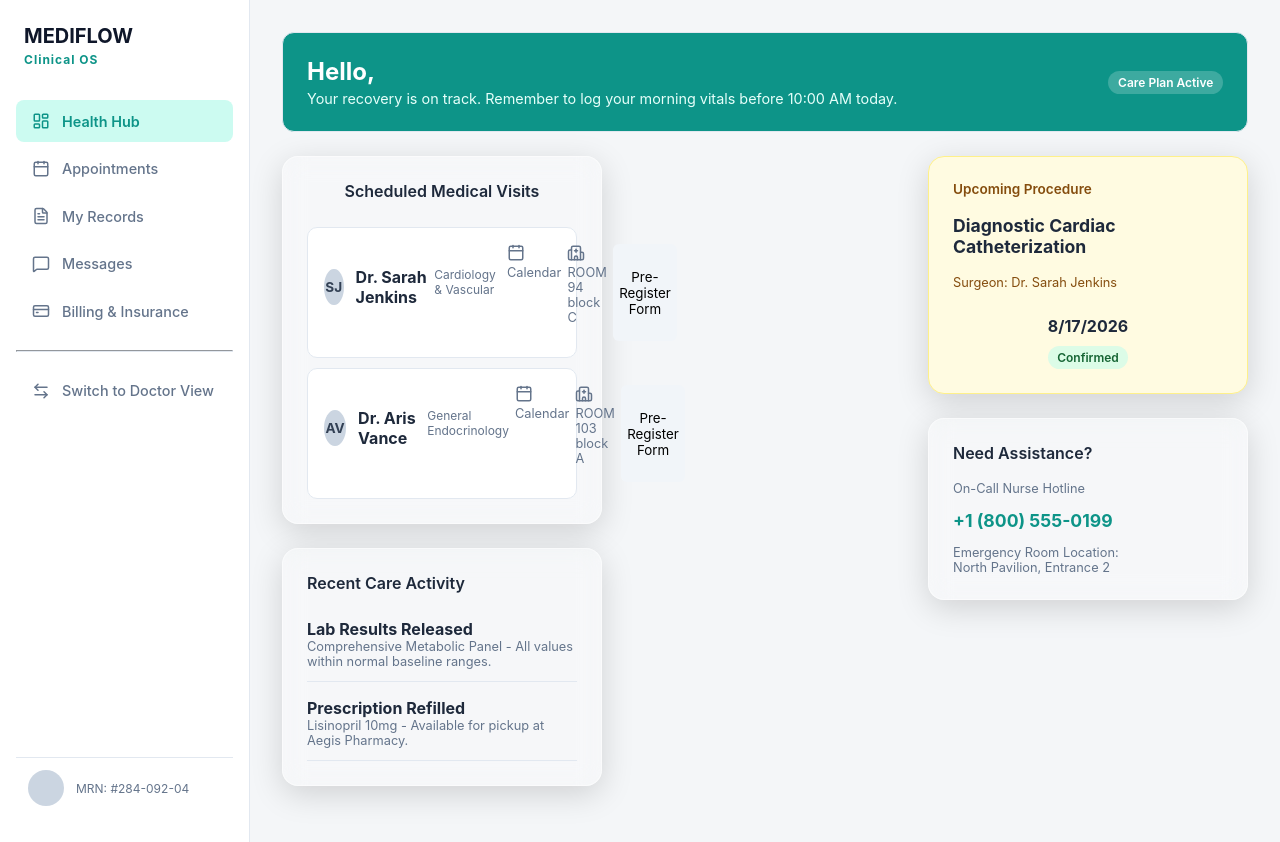
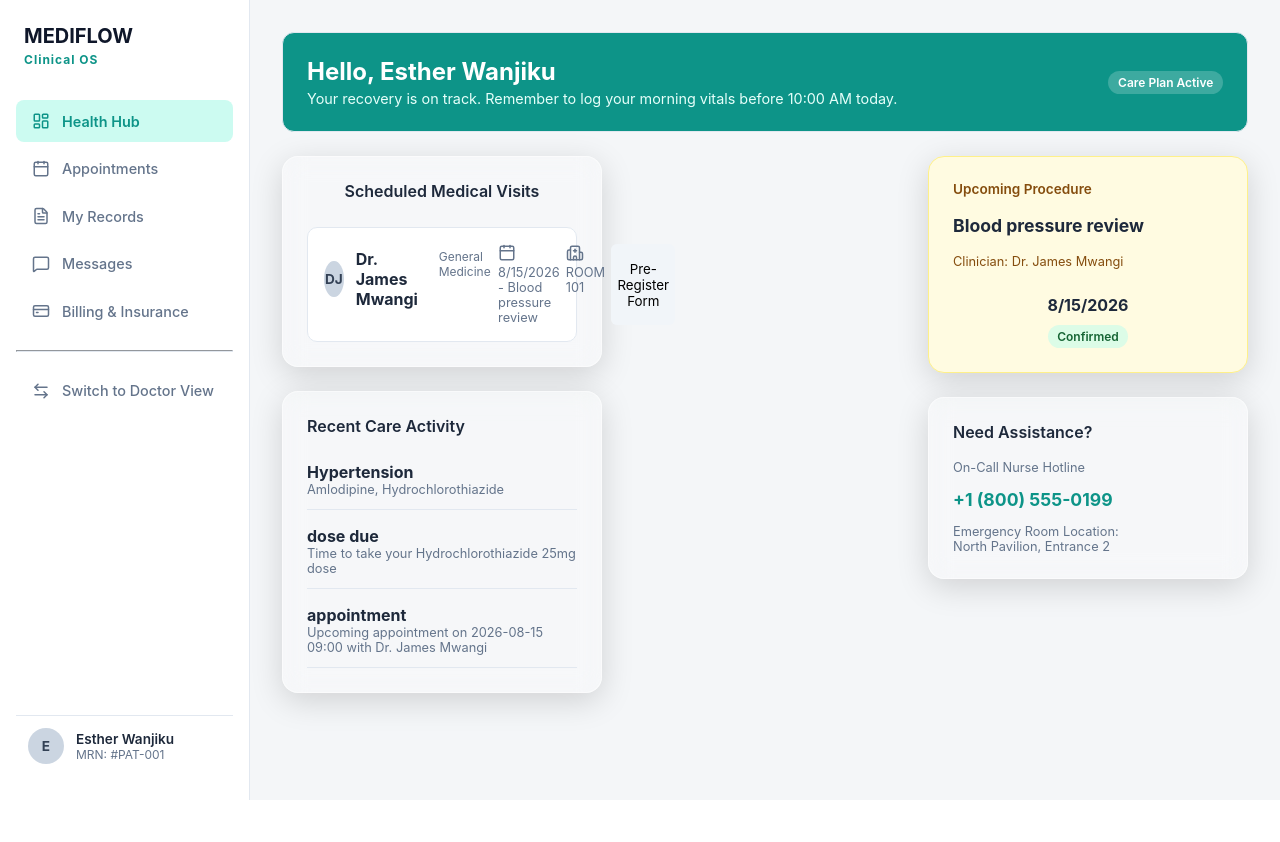
Before and after one commit to alvinmathuka-cpu/mediflow-interactive, a React (Vite) app: page /patient in a window 1280 px wide. After the commit the page ends 800 px from the top, so only its background shows below. Built offline with nearby package versions, Linux system fonts and the light colour scheme.

Commit message:
Patient portal Hotfix

```diff
--- a/src/LandingPage/PatientPortal.jsx
+++ b/src/LandingPage/PatientPortal.jsx
@@ -1,4 +1,4 @@
-import React, { useState } from "react";
+import { useState } from "react";
 import "./Dashboard.css";
 import {
   Calendar,
@@ -11,10 +11,41 @@ import {
 } from "lucide-react";
 import { NavLink } from "react-router-dom";
 import PreRegisterForm from "../PreRegisterForm/preRegisterForm";
+import { useMediflowData } from "../context/DataContext";
 
 export default function PatientPortal({name}) {
   const [activeTab, setActiveTab] = useState("Health Hub");
   const [showPreRegisterForm, setShowPreRegisterForm] = useState(false);
+  const { db, patientService, notificationService } = useMediflowData();
+  const loginName = name || "";
+  const patients = db.patients.getAll();
+  const patient = patients.find((p) => `${p.first_name} ${p.last_name}`.toLowerCase() === loginName.toLowerCase()) || patients[0];
+  const profile = patient ? patientService.getPatientProfile(patient.patient_id) : null;
+  const appointments = profile?.upcomingAppointments.slice(0, 2) || [];
+  const prescriptions = profile?.activePrescriptions.slice(0, 3) || [];
+  const notifications = patient ? notificationService.getForUser(patient.user_id).slice(0, 3) : [];
+  const patientName = loginName || (patient ? `${patient.first_name} ${patient.last_name}` : "Patient");
+  const showHub = activeTab === "Health Hub";
+  const showAppointments = showHub || activeTab === "Appointments";
+  const showRecords = showHub || activeTab === "My Records";
+  const showMessages = showHub || activeTab === "Messages";
+  const showBilling = showHub || activeTab === "Billing & Insurance";
+
+  const formatDate = (date) => new Date(date).toLocaleDateString();
+  const getStaffName = (staffId) => {
+    const staff = db.staff.getById(staffId);
+    return staff ? `Dr. ${staff.first_name} ${staff.last_name}` : "Care Team";
+  };
+  const getRoomName = (roomId) => {
+    const room = db.rooms.getById(roomId);
+    return room ? `ROOM ${room.room_number}` : "Room TBC";
+  };
+  const getPrescriptionItems = (prescriptionId) => {
+    return db.prescriptionItems.findBy("prescription_id", prescriptionId);
+  };
+  const getDrugName = (drugId) => {
+    return db.drugs.getById(drugId)?.name || "Medication";
+  };
 
   let futureDate = new Date;
   futureDate.setDate(futureDate.getDate() + 4);
@@ -90,13 +121,13 @@ export default function PatientPortal({name}) {
         </ul>
 
         <div className="user-profile-bottom">
-          <div className="avatar-circle">{name[0]}</div>
+          <div className="avatar-circle">{patientName[0]}</div>
           <div>
             <p style={{ fontSize: "0.85rem", fontWeight: 600 }}>
-              {name}
+              {patientName}
             </p>
             <p style={{ fontSize: "0.75rem", color: "#64748b" }}>
-              MRN: #284-092-04
+              MRN: #{patient?.patient_id || "284-092-04"}
             </p>
           </div>
         </div>
@@ -107,7 +138,7 @@ export default function PatientPortal({name}) {
         {/* Teal Header Banner */}
         <div className="welcome-banner teal">
           <div>
-            <h1>Hello, {name}</h1>
+            <h1>Hello, {patientName}</h1>
             <p>
               Your recovery is on track. Remember to log your morning vitals
               before 10:00 AM today.
@@ -124,12 +155,13 @@ export default function PatientPortal({name}) {
         <div className="dashboard-split">
           {/* Main Left Section */}
           <div>
-            <div className="card">
+            {showAppointments && <div className="card">
               <div className="card-header">
                 <span className="card-title">Scheduled Medical Visits</span>
               </div>
               <div className="doctor-card-grid">
-                <div className="doctor-card">
+                {appointments.map((appointment) => (
+                <div className="doctor-card" key={appointment.appointment_id}>
                   <div
                     style={{
                       display: "flex",
@@ -138,17 +170,17 @@ export default function PatientPortal({name}) {
                       marginBottom: "0.75rem",
                     }}
                   >
-                    <div className="avatar-circle">SJ</div>
+                    <div className="avatar-circle">{getStaffName(appointment.staff_id).split(" ").map((part) => part[0]).join("").slice(0, 2)}</div>
                     <div>
-                      <strong>Dr. Sarah Jenkins</strong>
+                      <strong>{getStaffName(appointment.staff_id)}</strong>
                       <p style={{ fontSize: "0.75rem", color: "#64748b" }}>
-                        Cardiology & Vascular
+                        {appointment.department}
                       </p>
                     </div>
                   </div>
                   <p style={{ fontSize: "0.8rem", color: "#64748b" }}>
                     <Calendar size={18} />
-                    <span>Calendar</span>
+                    <span>{formatDate(appointment.scheduled_datetime)} - {appointment.purpose}</span>
                   </p>
                   <p
                     style={{
@@ -158,7 +190,7 @@ export default function PatientPortal({name}) {
                     }}
                   >
                     <Hospital size={18} />
-                    <span>ROOM 94 block C</span>
+                    <span>{getRoomName(appointment.room_id)}</span>
                   </p>
                   <button
                     type="button"
@@ -175,55 +207,9 @@ export default function PatientPortal({name}) {
                     Pre-Register Form
                   </button>
                 </div>
-
-                <div className="doctor-card">
-                  <div
-                    style={{
-                      display: "flex",
-                      gap: "0.75rem",
-                      alignItems: "center",
-                      marginBottom: "0.75rem",
-                    }}
-                  >
-                    <div className="avatar-circle">AV</div>
-                    <div>
-                      <strong>Dr. Aris Vance</strong>
-                      <p style={{ fontSize: "0.75rem", color: "#64748b" }}>
-                        General Endocrinology
-                      </p>
-                    </div>
-                  </div>
-                  <p style={{ fontSize: "0.8rem", color: "#64748b" }}>
-                    <Calendar size={18} />
-                    <span>Calendar</span>
-                  </p>
-                  <p
-                    style={{
-                      fontSize: "0.8rem",
-                      color: "#64748b",
-                      marginBottom: "1rem",
-                    }}
-                  >
-                    <Hospital size={18} />
-                    <span>ROOM 103 block A</span>
-                  </p>
-                  <button
-                    type="button"
-                    onClick={() => setShowPreRegisterForm(true)}
-                    style={{
-                      width: "100%",
-                      padding: "0.4rem",
-                      background: "#f1f5f9",
-                      border: "none",
-                      borderRadius: "6px",
-                      cursor: "pointer",
-                    }}
-                  >
-                    Pre-Register Form
-                  </button>
-                </div>
+                ))}
               </div>
-            </div>
+            </div>}
 
             {showPreRegisterForm && (
               <PreRegisterForm
@@ -232,7 +218,7 @@ export default function PatientPortal({name}) {
               />
             )}
 
-            <div className="card">
+            {showRecords && <div className="card">
               <span className="card-title">Recent Care Activity</span>
               <ul
                 style={{
@@ -243,36 +229,41 @@ export default function PatientPortal({name}) {
                   gap: "1rem",
                 }}
               >
+                {prescriptions.map((prescription) => (
                 <li
+                  key={prescription.prescription_id}
                   style={{
                     paddingBottom: "0.75rem",
                     borderBottom: "1px solid #e2e8f0",
                   }}
                 >
-                  <strong>Lab Results Released</strong>
+                  <strong>{prescription.diagnosis}</strong>
                   <p style={{ fontSize: "0.8rem", color: "#64748b" }}>
-                    Comprehensive Metabolic Panel - All values within normal
-                    baseline ranges.
+                    {getPrescriptionItems(prescription.prescription_id).map((item) => getDrugName(item.drug_id)).join(", ") || prescription.notes}
                   </p>
                 </li>
+                ))}
+                {showMessages && notifications.map((notification) => (
                 <li
+                  key={notification.notification_id}
                   style={{
                     paddingBottom: "0.75rem",
                     borderBottom: "1px solid #e2e8f0",
                   }}
                 >
-                  <strong>Prescription Refilled</strong>
+                  <strong>{notification.type.replace("_", " ")}</strong>
                   <p style={{ fontSize: "0.8rem", color: "#64748b" }}>
-                    Lisinopril 10mg - Available for pickup at Aegis Pharmacy.
+                    {notification.message}
                   </p>
                 </li>
+                ))}
               </ul>
-            </div>
+            </div>}
           </div>
 
           {/* Right Sidebar Section */}
           <div>
-            <div
+            {showAppointments && <div
               className="card"
               style={{ background: "#fffbe1", borderColor: "#fef08a" }}
             >
@@ -283,7 +274,7 @@ export default function PatientPortal({name}) {
                 Upcoming Procedure
               </span>
               <h3 style={{ marginTop: "0.5rem", fontSize: "1.1rem" }}>
-                Diagnostic Cardiac Catheterization
+                {appointments[0]?.purpose || "Diagnostic Cardiac Catheterization"}
               </h3>
               <p
                 style={{
@@ -292,7 +283,7 @@ export default function PatientPortal({name}) {
                   color: "#854d0e",
                 }}
               >
-                Surgeon: Dr. Sarah Jenkins
+                Clinician: {appointments[0] ? getStaffName(appointments[0].staff_id) : "Dr. Sarah Jenkins"}
               </p>
               <div
                 style={{
@@ -301,12 +292,12 @@ export default function PatientPortal({name}) {
                   alignItems: "center",
                 }}
               >
-                <strong>{futureDate}</strong>
+                <strong>{appointments[0] ? formatDate(appointments[0].scheduled_datetime) : futureDate}</strong>
                 <span className="badge badge-confirmed">Confirmed</span>
               </div>
-            </div>
+            </div>}
 
-            <div className="card">
+            {showBilling && <div className="card">
               <span className="card-title">Need Assistance?</span>
               <p
                 style={{
@@ -332,7 +323,7 @@ export default function PatientPortal({name}) {
                 <br />
                 North Pavilion, Entrance 2
               </p>
-            </div>
+            </div>}
           </div>
         </div>
       </main>
```
